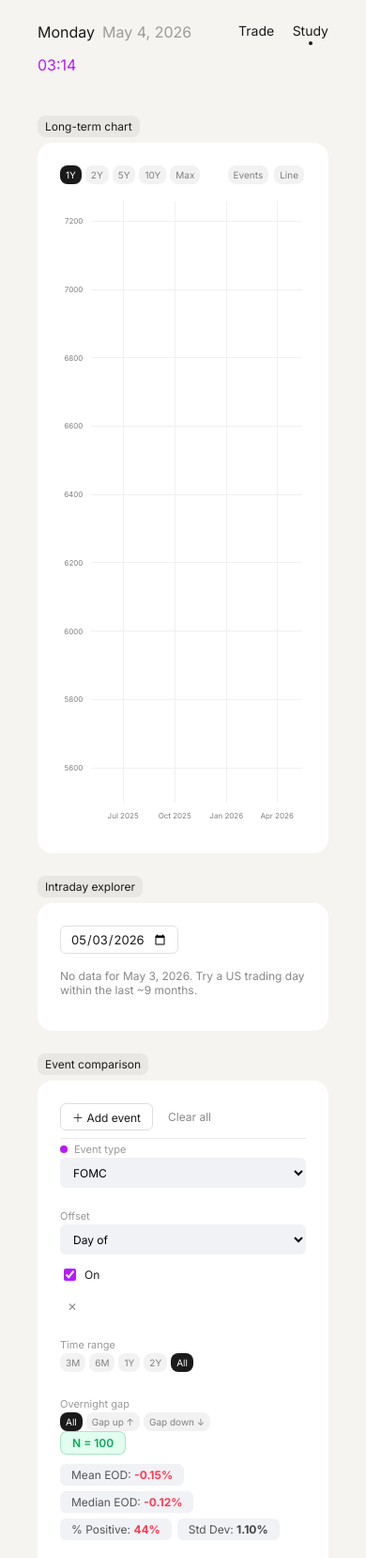
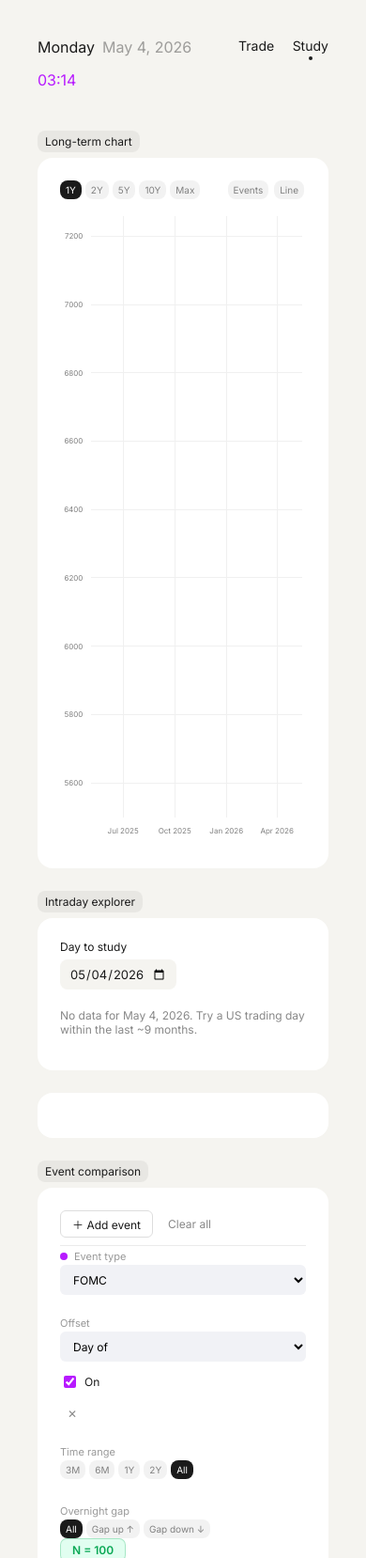
Before and after one commit to augustang/spx-dash, a Flask app: page /study in a window 390 px wide. Shown: the top 1658 px of the page at 94% size. Run offline with Flask 3, Linux system fonts and the light colour scheme; some libraries are stand-ins or nearby versions.

Commit message:
Redesign intraday explorer with separate stat/chart cards
- Stats (1/3) and chart (2/3) now render as separate cards in a row-intraday grid
- Date picker moved into the stats card, styled to match trade tab inputs
- Added horizontal divider between big numbers and pills with matching spacing
- Collapse row-intraday to single column at ≤1385px breakpoint

Co-authored-by: Cursor <cursoragent@cursor.com>

```diff
--- a/routes/study.py
+++ b/routes/study.py
@@ -2,6 +2,14 @@
 from __future__ import annotations
 
 import datetime
+
+
+def _most_recent_trading_day() -> datetime.date:
+    """Return the most recent Mon–Fri (walks back through weekends)."""
+    d = datetime.date.today()
+    while d.weekday() >= 5:  # 5 = Sat, 6 = Sun
+        d -= datetime.timedelta(days=1)
+    return d
 import html
 import json
 import os
@@ -354,7 +362,7 @@ def study():
         active_page='study',
         header=_build_header_ctx(),
         today=today.isoformat(),
-        yesterday=(today - datetime.timedelta(days=1)).isoformat(),
+        yesterday=_most_recent_trading_day().isoformat(),
         min_date=min_date.isoformat(),
     )
 
@@ -398,11 +406,14 @@ def api_intraday():
         return ''
     selected_date = datetime.date.fromisoformat(date_str)
     df_day = get_spx_5min_for_date(selected_date)
+    today_iso    = datetime.date.today().isoformat()
+    min_date_iso = (datetime.date.today() - datetime.timedelta(days=365)).isoformat()
     if df_day.empty:
         return render_template('partials/intraday.html',
             error=f"No data for {selected_date.strftime('%b %-d, %Y')}. "
                   "Try a US trading day within the last ~9 months.",
-            fig_html='', stats=None)
+            fig_html='', stats=None,
+            date_str=date_str, today=today_iso, min_date=min_date_iso)
 
     day_open  = float(df_day['Open'].iloc[0])
     day_high  = float(df_day['High'].max())
@@ -441,9 +452,15 @@ def api_intraday():
         chart_height=420, hover_xfmt="%H:%M",
     )
 
+    today_iso    = datetime.date.today().isoformat()
+    min_date_iso = (datetime.date.today() - datetime.timedelta(days=365)).isoformat()
+
     return render_template('partials/intraday.html',
         error=None,
         fig_html=_chart_html('study-intraday-chart', fig),
+        date_str=date_str,
+        today=today_iso,
+        min_date=min_date_iso,
         stats={
             "open": day_open, "close": day_close,
             "high": day_high, "low": day_low,
--- a/static/style.css
+++ b/static/style.css
@@ -49,7 +49,7 @@ input[type="number"]::-webkit-inner-spin-button {
 
 /* ── Layout ───────────────────────────────────────────────────────────────── */
 main {
-    padding: 24px 40px;
+    padding: 24px 40px 64px;
 }
 
 .page-grid {
@@ -62,6 +62,7 @@ main {
 .row-3col        { display: grid; grid-template-columns: 1fr 1fr 1fr;     gap: 16px; }
 .row-4col        { display: grid; grid-template-columns: 1fr 1fr 1fr 1fr; gap: 16px; }
 .row-2col-study  { display: grid; grid-template-columns: 5fr 7fr;         gap: 24px; }
+.row-intraday    { display: grid; grid-template-columns: 1fr 2fr;         gap: 24px; }
 
 
 @media (min-width: 1386px) {
@@ -75,7 +76,8 @@ main {
     .row-2col,
     .row-3col,
     .row-4col,
-    .row-2col-study {
+    .row-2col-study,
+    .row-intraday {
         grid-template-columns: 1fr;
     }
     .metrics-wrap .row-3col {
@@ -105,8 +107,7 @@ main {
     display: flex;
     justify-content: space-between;
     align-items: flex-start;
-    padding: 0 40px 20px;
-    padding-top: 24px;
+    padding: 40px 40px 20px;
 }
 
 .spx-header-left  { display: flex; align-items: center; gap: 15px; }
@@ -166,16 +167,16 @@ main {
     font-size: 20px;
     font-weight: 400;
     line-height: 1.2;
-    letter-spacing: -0.06em;
+    letter-spacing: -0.02em;
     color: var(--text);
     margin: 0;
 }
 
 .metric-label {
     font-size: 11px;
-    color: var(--muted);
+    color: var(--text);
     font-weight: 400;
-    margin: 0 0 2px;
+    margin: 0 0 4px;
 }
 
 .metric-sub { font-size: 12px; color: #555; }
--- a/templates/partials/intraday.html
+++ b/templates/partials/intraday.html
@@ -1,8 +1,62 @@
+{% macro date_input() %}
+<div style="margin-bottom:20px">
+  <p class="field-label" style="margin-bottom:6px">Day to study</p>
+  <input type="date" name="date" id="intraday-date"
+         value="{{ date_str }}"
+         min="{{ min_date }}"
+         max="{{ today }}"
+         style="font-size:13px;border:none;outline:none;box-shadow:none;
+                padding:6px 10px;height:32px;background:var(--bg);
+                border-radius:8px;font-family:inherit;color:#1A1A1A;
+                display:block;"
+         hx-get="/api/study/intraday"
+         hx-trigger="change"
+         hx-include="[name='date']"
+         hx-target="#intraday-content"
+         hx-swap="innerHTML" />
+</div>
+{% endmacro %}
+
 {% if error %}
-<p style="font-size:12px;color:#888;margin-top:16px">{{ error }}</p>
+<div class="row-intraday">
+  <div class="card">
+    <div class="card-body">
+      {{ date_input() }}
+      <p style="font-size:12px;color:#888">{{ error }}</p>
+    </div>
+  </div>
+  <div class="card chart-card"><div class="card-body"></div></div>
+</div>
 {% else %}
-<div style="margin-top:16px">
-  <div class="row-2col mb-2">
+
+{% macro ch_pill(label, pts, pct) %}
+{% set bg   = "#6DF08C" if pts >= 0 else "#FF4646" %}
+{% set text = "#000"    if pts >= 0 else "#FFF" %}
+{% set arr  = "↑"       if pts >= 0 else "↓" %}
+<div>
+  <p class="field-label">{{ label }}</p>
+  <div style="background:{{ bg }};color:{{ text }};padding:4px 8px;border-radius:8px;
+              display:inline-block;font-size:12px;">
+    {{ arr }} {{ "{:.2f}".format(pts|abs) }} ({{ "{:.2f}".format(pct|abs) }}%)
+  </div>
+</div>
+{% endmacro %}
+
+{% macro gray_pill(label, val) %}
+<div>
+  <p class="field-label">{{ label }}</p>
+  <div style="background:#F1F2F6;padding:4px 8px;border-radius:8px;
+              display:inline-block;font-size:12px;">{{ val }}</div>
+</div>
+{% endmacro %}
+
+<div class="row-intraday">
+
+  <!-- Left: stats card (1/3) -->
+  <div class="card">
+    <div class="card-body">
+      {{ date_input() }}
+      <div class="row-2col mb-3">
         <div>
           <p class="metric-label">Open</p>
           <p class="metric-value">{{ "{:,.2f}".format(stats.open) }}</p>
@@ -22,28 +76,7 @@
           <p class="metric-value">{{ "{:,.2f}".format(stats.low) }}</p>
         </div>
       </div>
-
-  {% macro ch_pill(label, pts, pct) %}
-  {% set bg   = "#6DF08C" if pts >= 0 else "#FF4646" %}
-  {% set text = "#000"    if pts >= 0 else "#FFF" %}
-  {% set arr  = "↑"       if pts >= 0 else "↓" %}
-  <div>
-    <p style="font-size:12px;color:#000;margin-bottom:-10px">{{ label }}</p>
-    <div style="background:{{ bg }};color:{{ text }};padding:4px 8px;border-radius:8px;
-                display:inline-block;font-size:12px;margin-top:10px;">
-      {{ arr }} {{ "{:.2f}".format(pts|abs) }} ({{ "{:.2f}".format(pct|abs) }}%)
-    </div>
-  </div>
-  {% endmacro %}
-
-  {% macro gray_pill(label, val) %}
-  <div>
-    <p style="font-size:12px;color:#000;margin-bottom:-10px">{{ label }}</p>
-    <div style="background:#F1F2F6;padding:4px 8px;border-radius:8px;
-                display:inline-block;font-size:12px;margin-top:10px;">{{ val }}</div>
-  </div>
-  {% endmacro %}
-
+      <hr style="border:none;border-top:1px solid var(--bg);margin:16px 0 16px" />
       <div class="row-2col mb-3">
         {{ ch_pill("Open to close", stats.day_ch_pts, stats.day_ch_pct) }}
         {% if stats.gap_pts is not none %}
@@ -56,9 +89,18 @@
         {{ gray_pill("High to low",
             "{:.1f} pts ({:.2f}%)".format(stats.high_to_low_pts, stats.high_to_low_pct)) }}
       </div>
-  <div class="row-2col mb-3">
+      <div class="row-2col">
         {{ gray_pill("Realized vol (1σ)", stats.vol) }}
       </div>
     </div>
+  </div>
+
+  <!-- Right: chart card (2/3) -->
+  <div class="card chart-card">
+    <div class="card-body">
       {{ fig_html | safe }}
+    </div>
+  </div>
+
+</div>
 {% endif %}
--- a/templates/study.html
+++ b/templates/study.html
@@ -2,7 +2,7 @@
 {% block title %}Study — SPX{% endblock %}
 
 {% block content %}
-<div style="max-width:1400px;margin:0 auto">
+<div>
 
   <!-- 1. Long-term chart -->
   <div class="section-label">Long-term chart</div>
@@ -55,29 +55,11 @@
 
   <!-- 2. Intraday explorer -->
   <div class="section-label">Intraday explorer</div>
-  <div class="row-2col-study mb-4">
-    <div class="card">
-      <div class="card-body">
-        <input type="date" name="date" id="intraday-date"
-               value="{{ yesterday }}"
-               min="{{ min_date }}"
-               max="{{ today }}"
-               style="font-size:13px;border:1px solid #E0E0E0;border-radius:6px;
-                      padding:5px 10px;background:white;font-family:inherit;
-                      color:#1A1A1A;outline:none;"
-               hx-get="/api/study/intraday"
-               hx-trigger="change"
-               hx-include="[name='date']"
-               hx-target="#intraday-content"
-               hx-swap="innerHTML" />
-        <div id="intraday-content"
-             hx-get="/api/study/intraday?date={{ yesterday }}"
-             hx-trigger="load"
-             hx-swap="innerHTML">
-          <div class="loading-placeholder" style="height:300px">Loading…</div>
-        </div>
-      </div>
-    </div>
+  <div id="intraday-content" class="mb-4"
+       hx-get="/api/study/intraday?date={{ yesterday }}"
+       hx-trigger="load"
+       hx-swap="innerHTML">
+    <div class="loading-placeholder" style="height:300px">Loading…</div>
   </div>
 
   <!-- 3. Event comparison -->
```
Lines whose indentation alone changed are shown as unchanged.
